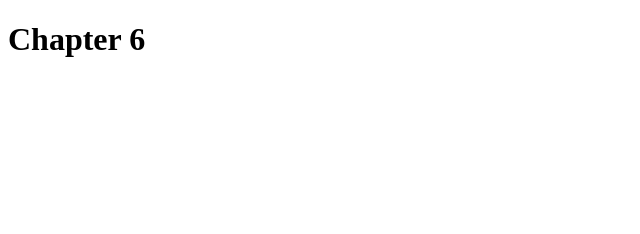
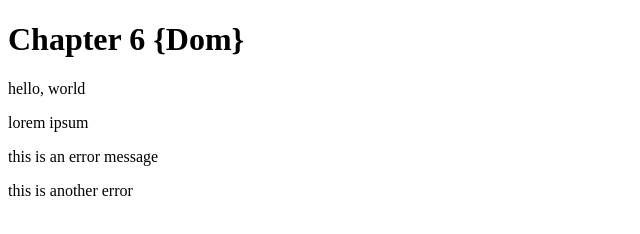
Before and after one commit to andydangit/Modern-Javascript, a plain HTML site: page Chapter 6/index.html in a window 1280 px wide. Shown: the whole page, without its empty margins (0-640 px from the left). Drawn offline with Linux system fonts and the light colour scheme.

Commit message:
Chapter 6

```diff
--- a/Chapter 6/index.html
+++ b/Chapter 6/index.html
@@ -8,13 +8,15 @@
 
 </head>
 <body>
-    <h1> Chapter 6 </h1>
+    <h1> Chapter 6  {Dom} </h1>
 
-   <h2> <ul  class="people"></ul> </h2>
+  <div>
+      <p> hello, world</p>
+      <p> lorem ipsum </p>
+      <p class="error "> this is an error message </p>
+  </div>
 
-    <!-- <script>
-        alert('hello, world');
-    </script> -->
+  <div class="error"> this is another error </div>
 
     <script src="sandbox.js"> </script>
 </body>
--- a/Chapter 6/sandbox.js
+++ b/Chapter 6/sandbox.js
@@ -0,0 +1,14 @@
+// const para = document.querySelector('div.error');
+
+// console.log(para);
+
+const paras = document.querySelectorAll('p');
+
+// paras.forEach(para => {
+//     console.log(para);
+// });
+// console.log(paras[2]);
+
+const errors = document.querySelectorAll('.errors');
+
+console.log(errors);
```
